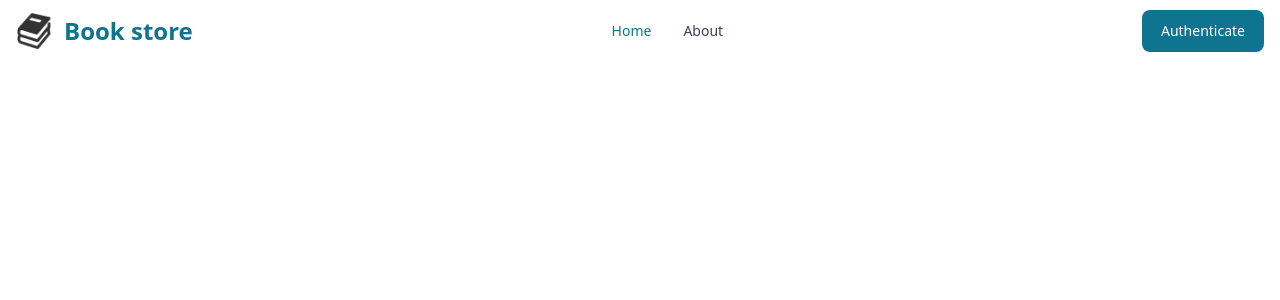
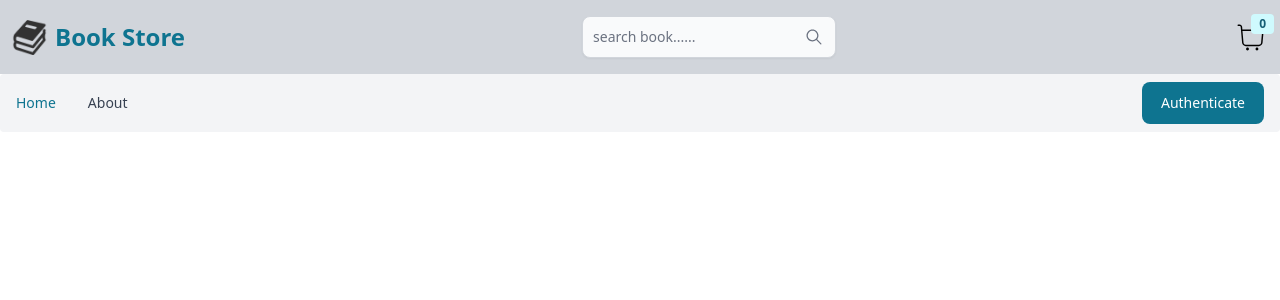
Before and after one commit to Lambertn33/books-store-client, a React (Vite) app: page / in a window 1280 px wide. Shown: the top 300 px of the page. Built offline with nearby package versions, Linux system fonts and the light colour scheme.

Commit message:
feat: search inout

```diff
--- a/package.json
+++ b/package.json
@@ -12,7 +12,8 @@
   "dependencies": {
     "flowbite-react": "^0.7.2",
     "react": "^18.2.0",
-    "react-dom": "^18.2.0"
+    "react-dom": "^18.2.0",
+    "react-icons": "^5.0.1"
   },
   "devDependencies": {
     "@types/react": "^18.2.55",
--- a/src/App.tsx
+++ b/src/App.tsx
@@ -1,8 +1,10 @@
 import AppNavbar from "./components/AppNavbar"
+import AppSearchBar from "./components/AppSearchBar/AppSearchBar"
 
 const App = () => {
   return (
     <div>
+      <AppSearchBar />
       <AppNavbar/>
     </div>
   )
--- a/src/components/AppNavbar.tsx
+++ b/src/components/AppNavbar.tsx
@@ -1,27 +1,14 @@
 import {
   Button,
   Navbar,
-  NavbarBrand,
   NavbarCollapse,
   NavbarLink,
   NavbarToggle,
 } from "flowbite-react";
 
-import logoImg from "../assets/images/logo.png";
-
 const AppNavbar = () => {
   return (
-    <Navbar fluid rounded>
-      <NavbarBrand href="https://flowbite-react.com">
-        <img
-          src={logoImg}
-          className="mr-3 h-6 sm:h-9"
-          alt=""
-        />
-        <span className="self-center whitespace-nowrap text-2xl text-primary font-semibold dark:text-white">
-          Book store
-        </span>
-      </NavbarBrand>
+    <Navbar fluid rounded className="bg-gray-100 py-2">
       <div className="flex md:order-2">
         <Button>Authenticate</Button>
         <NavbarToggle />
--- /dev/null
+++ b/src/components/AppSearchBar/AppSearchBar.tsx
@@ -0,0 +1,27 @@
+import { CiShoppingCart } from "react-icons/ci";
+
+import { Badge } from "flowbite-react";
+
+import AppSearchLogo from "./AppSearchLogo";
+
+import AppSearchInput from "./AppSearchInput";
+
+const AppSearchBar = () => {
+  return (
+    <div className="bg-gray-300 py-4 px-3">
+      <div className="flex justify-between items-center">
+        <AppSearchLogo />
+        <AppSearchInput />
+
+        <div className="relative">
+          <CiShoppingCart size={35} />
+          <div className="absolute right-[-6px] top-[-6px]">
+            <Badge>0</Badge>
+          </div>
+        </div>
+      </div>
+    </div>
+  );
+};
+
+export default AppSearchBar;
--- /dev/null
+++ b/src/components/AppSearchBar/AppSearchInput.tsx
@@ -0,0 +1,18 @@
+import { TextInput } from 'flowbite-react'
+
+import { IoIosSearch } from 'react-icons/io'
+
+const AppSearchInput = () => {
+  return (
+    <div className="flex items-center">
+    <TextInput
+      type="text"
+      placeholder="search book......"
+      shadow
+      rightIcon={IoIosSearch}
+    />
+  </div>
+  )
+}
+
+export default AppSearchInput
--- /dev/null
+++ b/src/components/AppSearchBar/AppSearchLogo.tsx
@@ -0,0 +1,14 @@
+import logoImg from "../../assets/images/logo.png";
+
+const AppSearchLogo = () => {
+  return (
+    <div className="flex gap-2 items-center">
+      <img src={logoImg} width={35} />
+      <span className="self-center whitespace-nowrap text-2xl text-primary font-semibold dark:text-white">
+        Book Store
+      </span>
+    </div>
+  );
+};
+
+export default AppSearchLogo;
```
Also changed, not shown: 1 other file (tests, documents, lock files or other folders).
